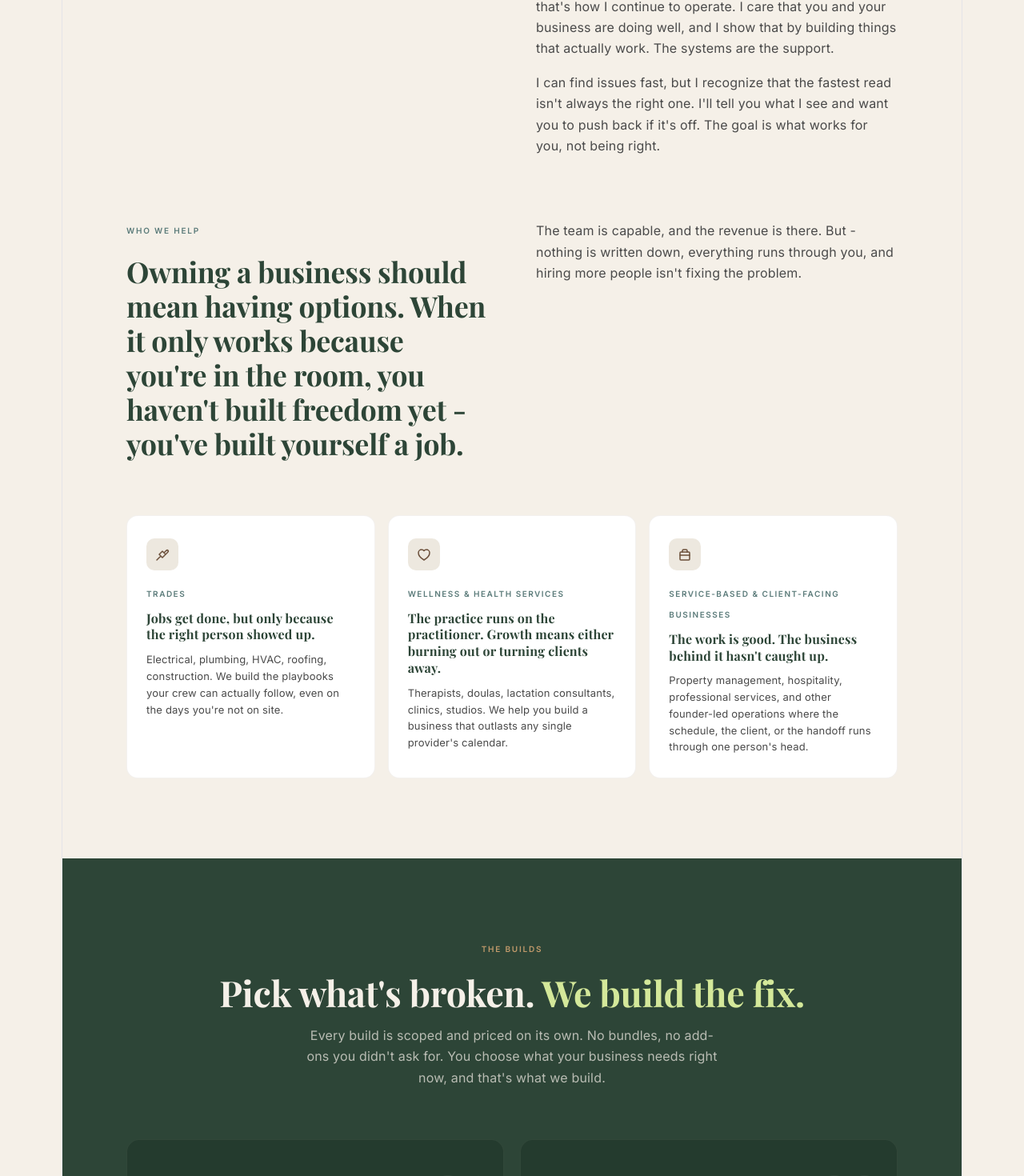
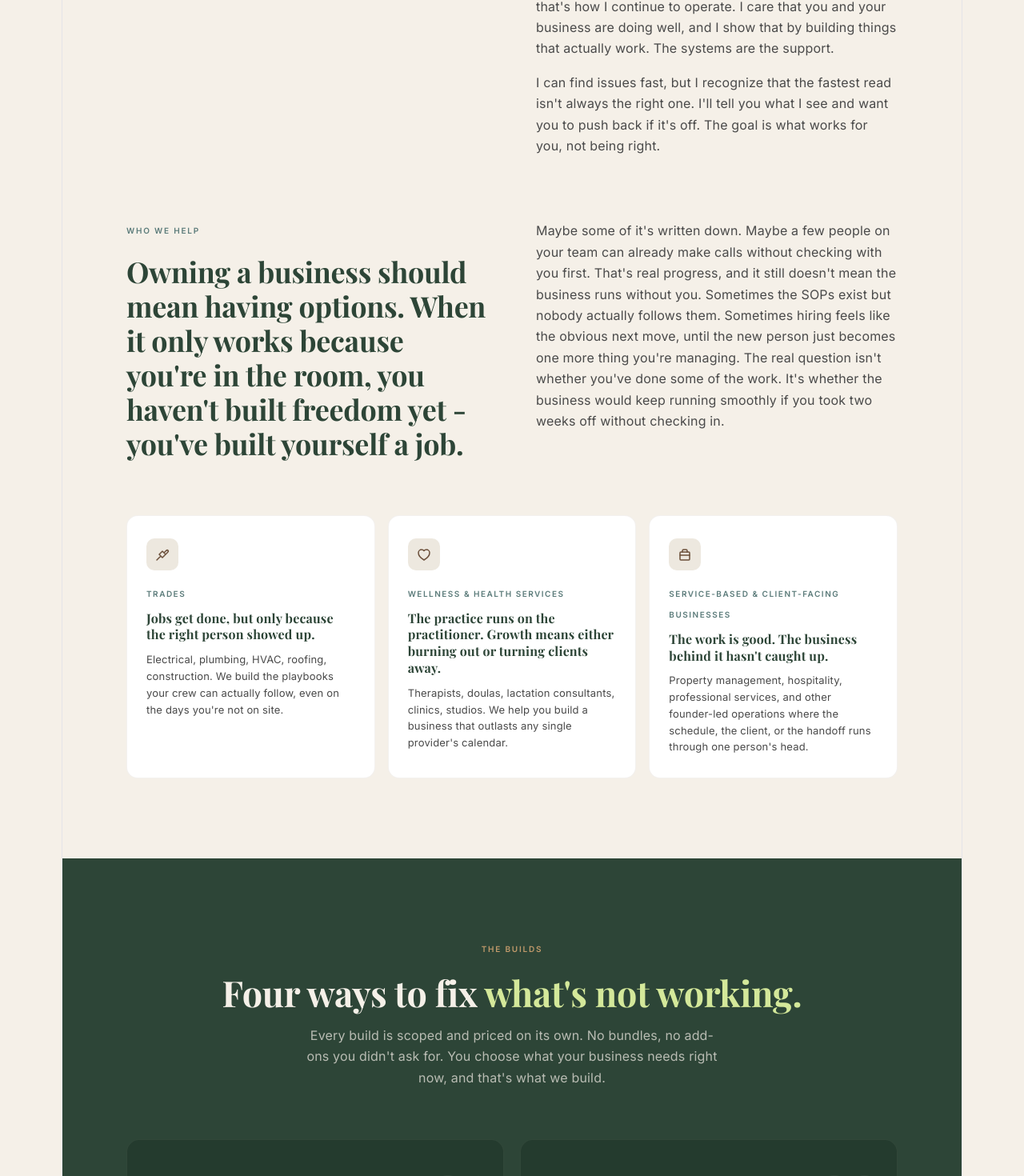
Before and after one commit to JenniferGroundwork/Groundwork, a React (Vite) app: page / in a window 1280 px wide. Shown: the part 1263-2733 px from the top of the page at 80% size. Built offline with nearby package versions, Linux system fonts and the light colour scheme.

Commit message:
text updates to the builds and who we help

```diff
--- a/src/Home.jsx
+++ b/src/Home.jsx
@@ -695,7 +695,7 @@ export default function GroundworkHome() {
             </div>
             <div>
               <p className="who-desc">
-                The team is capable, and the revenue is there. But - nothing is written down, everything runs through you, and hiring more people isn't fixing the problem.
+                Maybe some of it's written down. Maybe a few people on your team can already make calls without checking with you first. That's real progress, and it still doesn't mean the business runs without you. Sometimes the SOPs exist but nobody actually follows them. Sometimes hiring feels like the obvious next move, until the new person just becomes one more thing you're managing. The real question isn't whether you've done some of the work. It's whether the business would keep running smoothly if you took two weeks off without checking in.
               </p>
             </div>
           </div>
@@ -716,7 +716,7 @@ export default function GroundworkHome() {
         <div className="section-inner">
           <div className="services-header">
             <p className="eyebrow eyebrow-light">The Builds</p>
-            <h2 className="services-h2">Pick what's broken. <em>We build the fix.</em></h2>
+            <h2 className="services-h2">Four ways to fix <em>what's not working.</em></h2>
             <p className="services-desc">
               Every build is scoped and priced on its own. No bundles, no add-ons you didn't ask for. You choose what your business needs right now, and that's what we build.
             </p>
```
